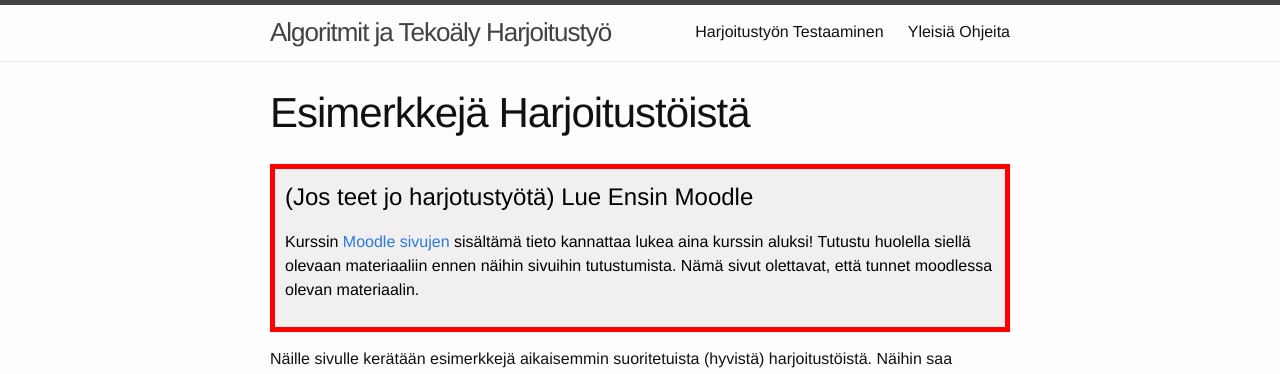
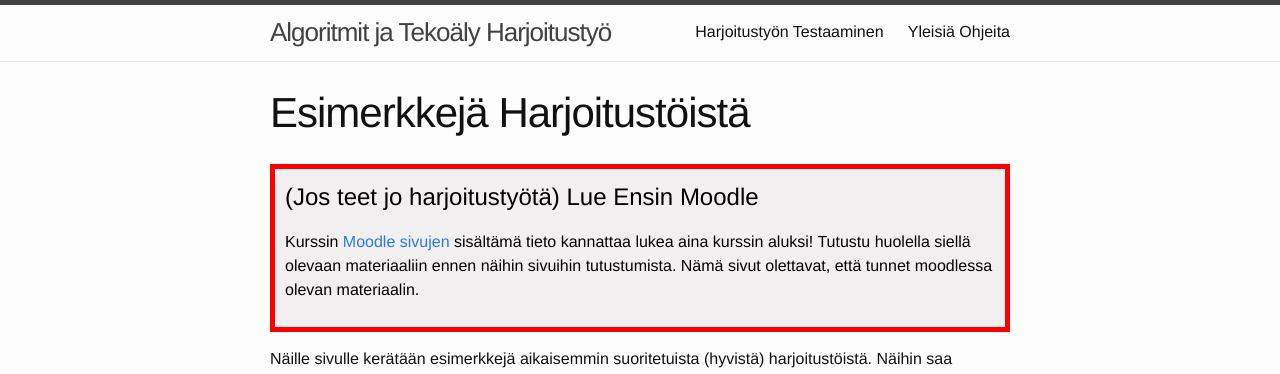
Before and after one commit to algolabra-hy/algolabra-hy.github.io, a Jekyll site: the page built from esimerkkeja.md, in a window 1280 px wide. Shown: the top 374 px of the page. Built offline with Jekyll 4.4.1, drawn with Linux system fonts in a browser that asks for light colours.

Commit message:
spelling

```diff
--- a/_layouts/page.html
+++ b/_layouts/page.html
@@ -13,7 +13,7 @@ layout: default
 
   <div style="color:black; border-style: solid; border-width: thick; border-color: red; padding: 10px; margin-bottom: 15px; padding: 10px; background-color: #F1EFEF;">
 
-    <h2>(Jos teet jo harjotustyötä) Lue Ensin Moodle</h2>
+    <h2>(Jos teet jo harjoitustyötä) Lue Ensin Moodle</h2>
 
     <p>
       Kurssin <a href="{{site.moodle}}">Moodle sivujen</a> sisältämä tieto kannattaa lukea aina kurssin aluksi!
```
